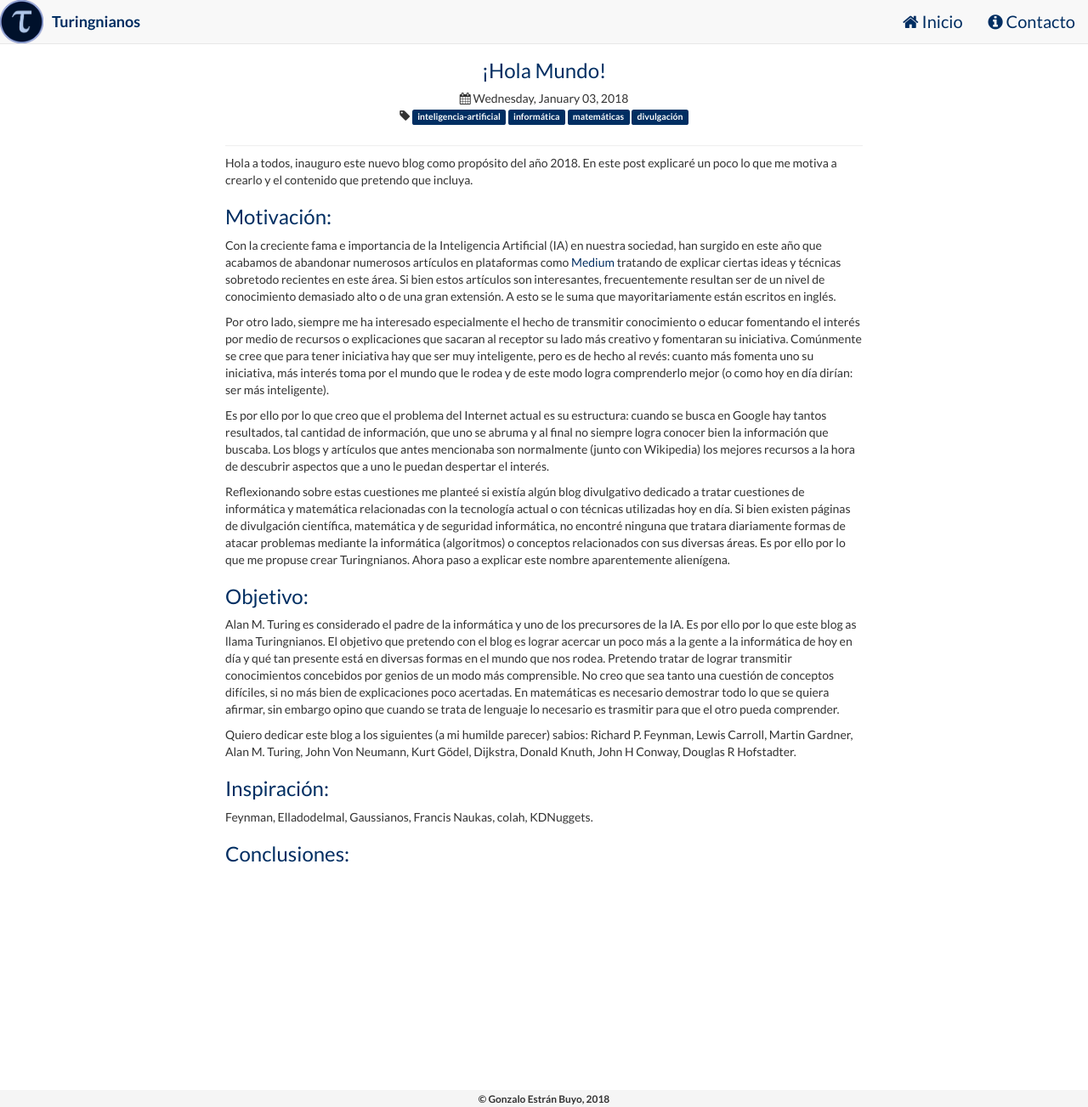
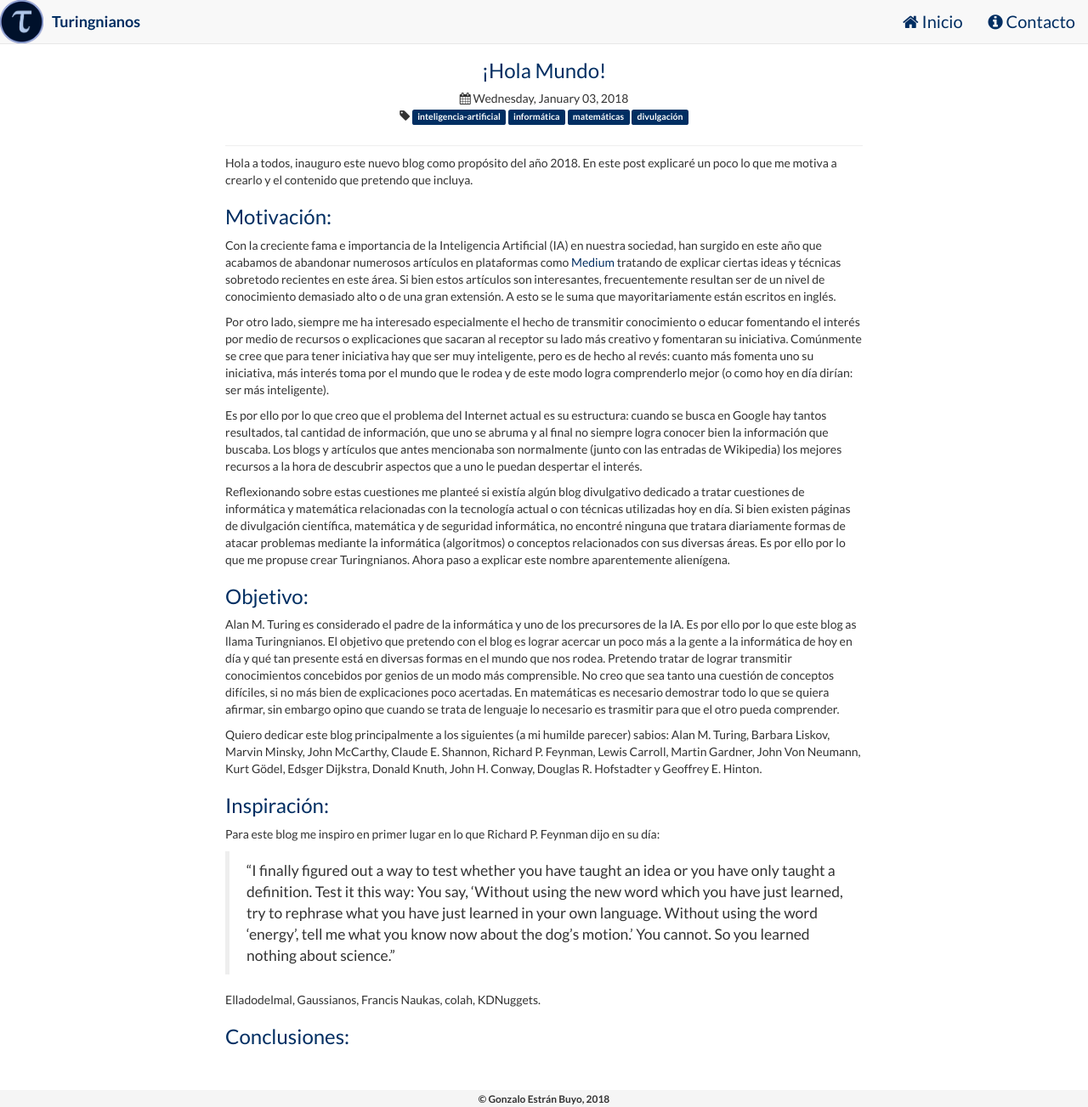
Before and after one commit to turingnianos/turingnianos.github.io, a Jekyll site: the page built from _posts/2018-01-03-hola-mundo.md, in a window 1280 px wide and 1303 px high. Shown: the whole window at 85% size. Built offline with Jekyll 4.4.1, drawn with Linux system fonts in a browser that asks for light colours; nearby versions of some CDN libraries.

Commit message:
Update 2018-01-03-hola-mundo.md

```diff
--- a/_posts/2018-01-03-hola-mundo.md
+++ b/_posts/2018-01-03-hola-mundo.md
@@ -17,16 +17,19 @@ Con la creciente fama e importancia de la Inteligencia Artificial (IA) en nuestr
 
 Por otro lado, siempre me ha interesado especialmente el hecho de transmitir conocimiento o educar fomentando el interés por medio de recursos o explicaciones que sacaran al receptor su lado más creativo y fomentaran su iniciativa. Comúnmente se cree que para tener iniciativa hay que ser muy inteligente, pero es de hecho al revés: cuanto más fomenta uno su iniciativa, más interés toma por el mundo que le rodea y de este modo logra comprenderlo mejor (o como hoy en día dirían: ser más inteligente).
 
-Es por ello por lo que creo que el problema del Internet actual es su estructura: cuando se busca en Google hay tantos resultados, tal cantidad de información, que uno se abruma y al final no siempre logra conocer bien la información que buscaba. Los blogs y artículos que antes mencionaba son normalmente (junto con Wikipedia) los mejores recursos a la hora de descubrir aspectos que a uno le puedan despertar el interés.
+Es por ello por lo que creo que el problema del Internet actual es su estructura: cuando se busca en Google hay tantos resultados, tal cantidad de información, que uno se abruma y al final no siempre logra conocer bien la información que buscaba. Los blogs y artículos que antes mencionaba son normalmente (junto con las entradas de Wikipedia) los mejores recursos a la hora de descubrir aspectos que a uno le puedan despertar el interés.
 
 Reflexionando sobre estas cuestiones me planteé si existía algún blog divulgativo dedicado a tratar cuestiones de informática y matemática relacionadas con la tecnología actual  o con técnicas utilizadas hoy en día. Si bien existen páginas de divulgación científica, matemática y de seguridad informática, no encontré ninguna que tratara diariamente formas de atacar problemas mediante la informática (algoritmos) o conceptos relacionados con sus diversas áreas. Es por ello por lo que me propuse crear Turingnianos. Ahora paso a explicar este nombre aparentemente alienígena.
 
 ### Objetivo:
 Alan M. Turing es considerado el padre de la informática y uno de los precursores de la IA. Es por ello por lo que este blog as llama Turingnianos. El objetivo que pretendo con el blog es lograr acercar un poco más a la gente a la informática de hoy en día y qué tan presente está en diversas formas en el mundo que nos rodea. Pretendo tratar de lograr transmitir conocimientos concebidos por genios de un modo más comprensible. No creo que sea tanto una cuestión de conceptos difíciles, si no más bien de explicaciones poco acertadas. En matemáticas es necesario demostrar todo lo que se quiera afirmar, sin embargo opino que cuando se trata de lenguaje lo necesario es trasmitir para que el otro pueda comprender.
 
-Quiero dedicar este blog a los siguientes (a mi humilde parecer) sabios: Richard P. Feynman, Lewis Carroll, Martin Gardner, Alan M. Turing, John Von Neumann, Kurt Gödel, Dijkstra, Donald Knuth, John H Conway, Douglas R Hofstadter.
+Quiero dedicar este blog principalmente a los siguientes (a mi humilde parecer) sabios: Alan M. Turing, Barbara Liskov, Marvin Minsky, John McCarthy, Claude E. Shannon, Richard P. Feynman, Lewis Carroll, Martin Gardner, John Von Neumann, Kurt Gödel, Edsger Dijkstra, Donald Knuth, John H. Conway, Douglas R. Hofstadter y Geoffrey E. Hinton.
 
 ### Inspiración:
-Feynman, Elladodelmal, Gaussianos, Francis Naukas, colah, KDNuggets.
+Para este blog me inspiro en primer lugar en lo que Richard P. Feynman dijo en su día:
+> "I finally figured out a way to test whether you have taught an idea or you have only taught a definition. Test it this way: You say, 'Without using the new word which you have just learned, try to rephrase what you have just learned in your own language. Without using the word 'energy', tell me what you know now about the dog's motion.' You cannot. So you learned nothing about science."
+
+Elladodelmal, Gaussianos, Francis Naukas, colah, KDNuggets.
 
 ### Conclusiones:
```
